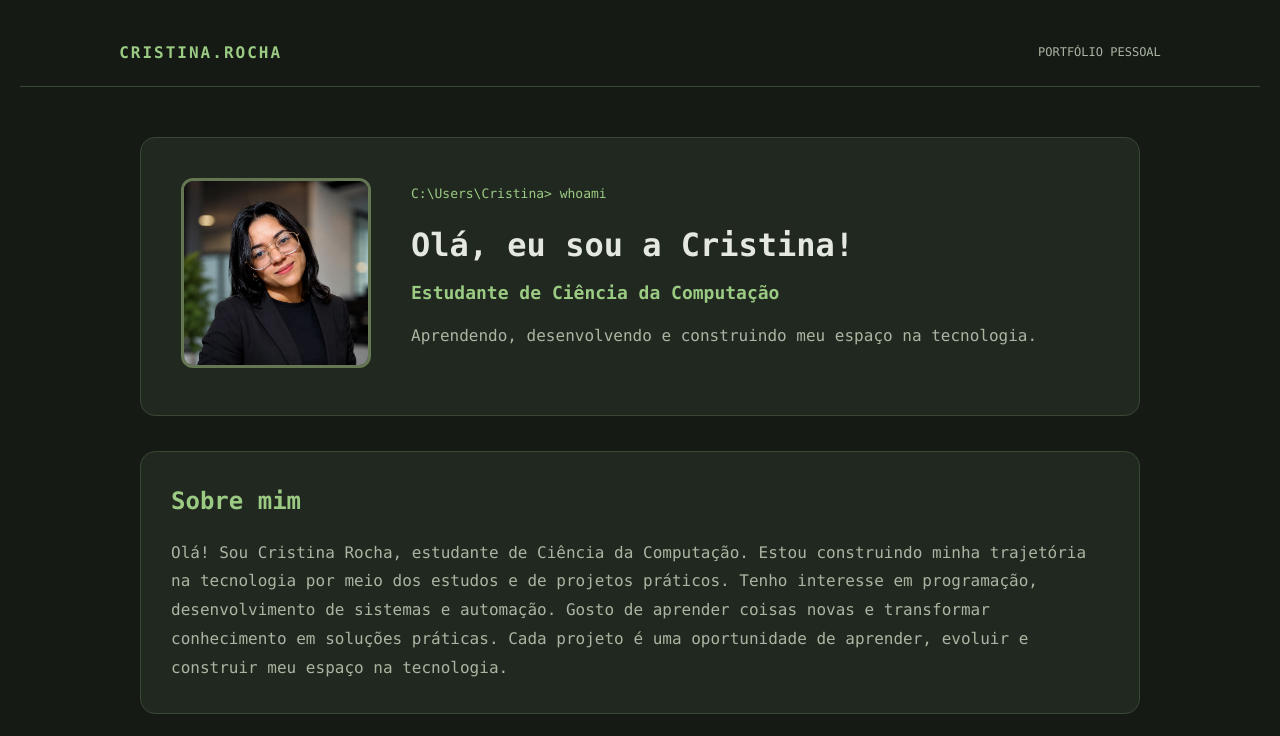
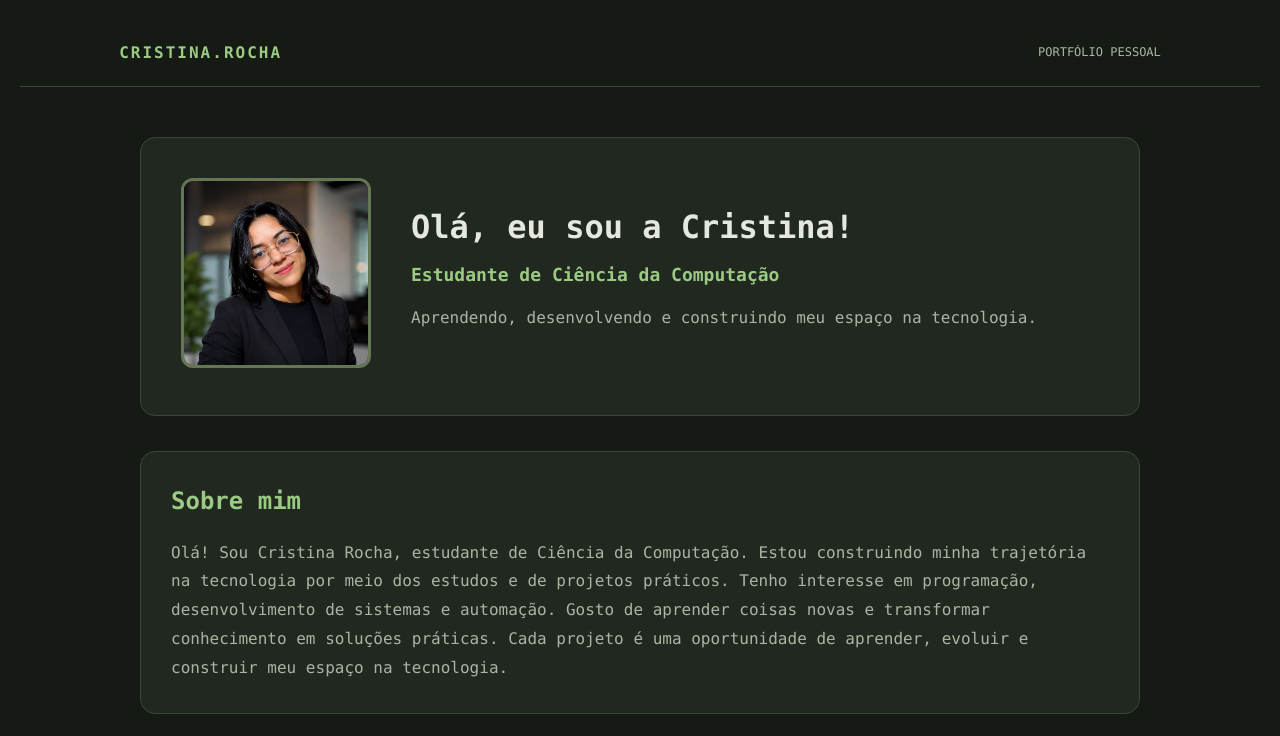
Before and after one commit to crisrocha24/cartao-digital, a plain HTML site: page index.html in a window 1280 px wide. Shown: the top 736 px of the page. Drawn offline with Linux system fonts and the light colour scheme.

Commit message:
Remove linha de terminal da apresentação

```diff
--- a/index.html
+++ b/index.html
@@ -29,10 +29,6 @@
             </div>
 
             <div class="conteudo">
-
-                <p class="terminal">
-                    C:\Users\Cristina> whoami
-                </p>
 
                 <h1>Olá, eu sou a Cristina!</h1>
 
@@ -121,6 +117,7 @@
             </p>
 
             <div class="links">
+
                 <a href="assets/curriculo-cristina-rocha.pdf"
                    target="_blank">
                     Visualizar currículo
@@ -130,6 +127,7 @@
                    download>
                     Baixar currículo
                 </a>
+
             </div>
 
         </section>
```
